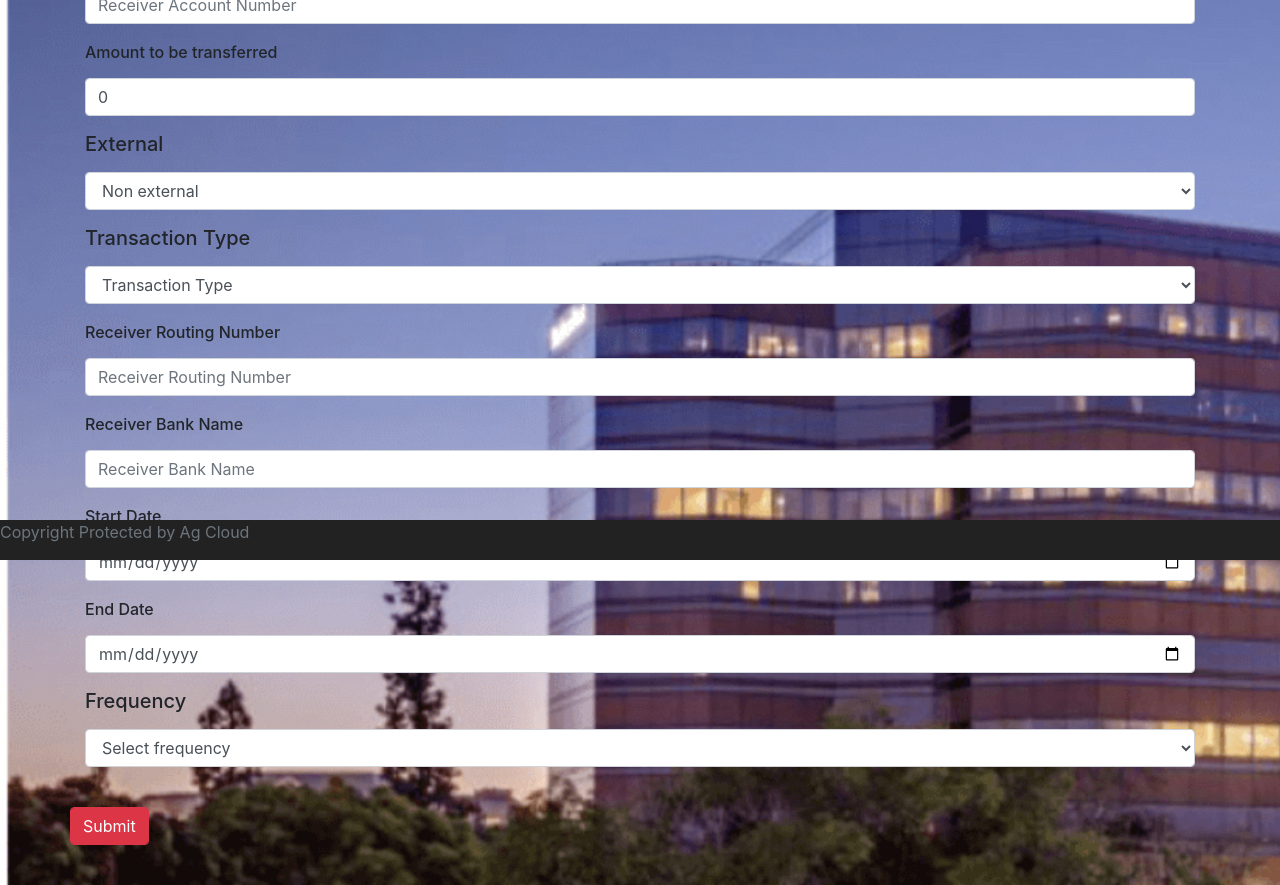
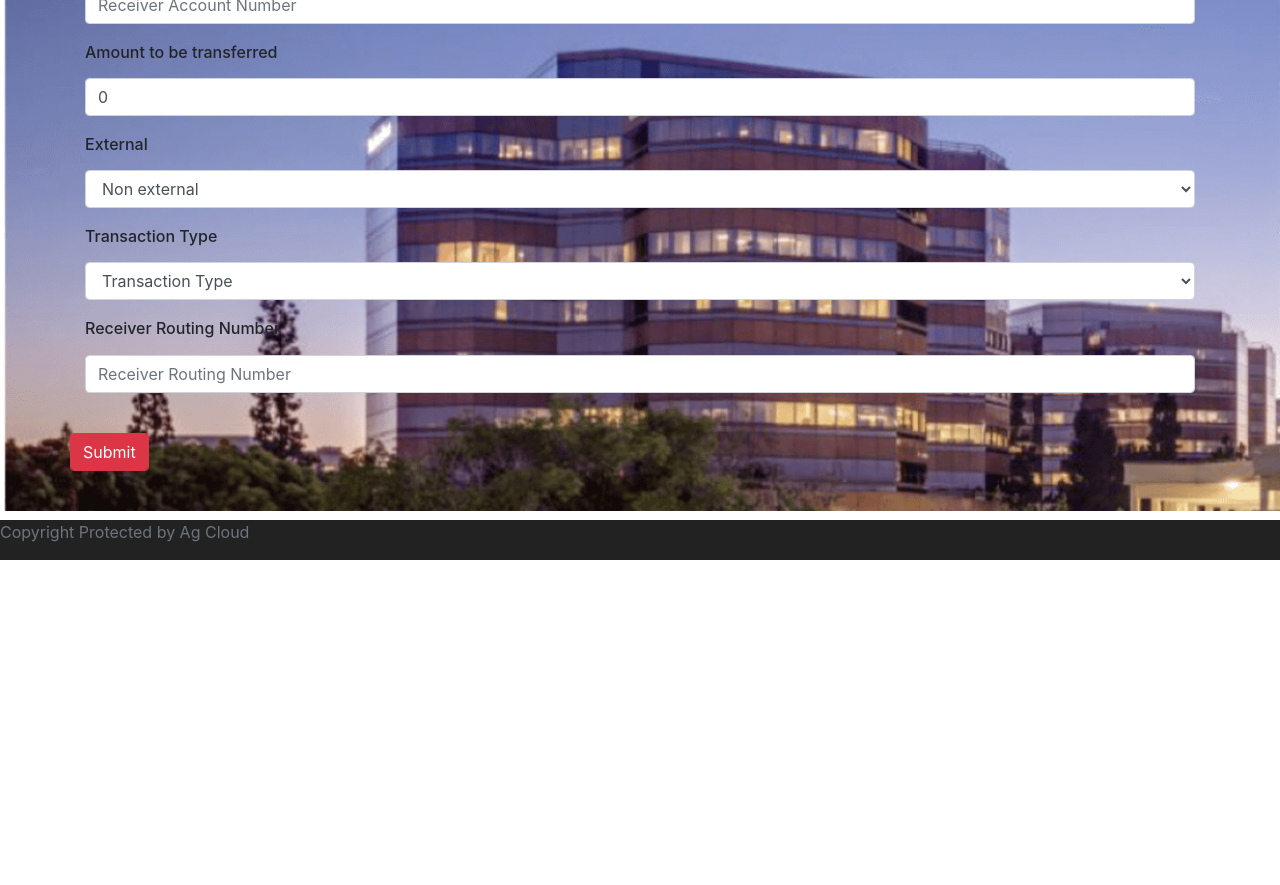
Before and after one commit to kumarrishabh0289/bankOfUS, a React (Create React App) app in the folder frontend/: page /transaction in a window 1280 px wide. Shown: the part 240-1125 px from the top of the page. After the commit the page ends 800 px from the top, so only its background shows below. Built offline with nearby package versions, Linux system fonts and the light colour scheme.

Commit message:
changes in transaction frontend

```diff
--- a/frontend/src/components/AgCloud/TransactionComponent.jsx
+++ b/frontend/src/components/AgCloud/TransactionComponent.jsx
@@ -135,7 +135,7 @@ class TransactionComponent extends Component {
                             <div className="col-sm-12 col-md-12">
 
                                 <div className="form-group">
-                                    <label htmlFor="where"><h5>External</h5></label>
+                                    <label htmlFor="where"><h6>External</h6></label>
                                     <select id="external" className="form-control" name="external" value={this.state.external} onChange={this.handleChange}>
                                         <option value="">Payee</option>
                                         <option value={true}>External</option>
@@ -152,7 +152,7 @@ class TransactionComponent extends Component {
                             <div className="col-sm-12 col-md-12">
 
                                 <div className="form-group">
-                                    <label htmlFor="where"><h5>Transaction Type</h5></label>
+                                    <label htmlFor="where"><h6>Transaction Type</h6></label>
                                     <select id="transactiontype" className="form-control" name="transactiontype" value={this.state.transactiontype} onChange={this.handleChange}>
                                         <option value="">Transaction Type</option>
                                         <option value="Recurring">Recurring</option>
@@ -176,6 +176,7 @@ class TransactionComponent extends Component {
                             </div>
 
                         </div>
+                        {this.state.external && (
                         <div className="row" >
 
                             <div className="col-sm-12 col-md-12">
@@ -189,12 +190,13 @@ class TransactionComponent extends Component {
                             </div>
 
                         </div>
+                        )}
 
 
 
 
 
-                        <div className="row" >
+                        {this.state.transactiontype=="Recurring" && (<div className="row" >
 
                             <div className="col-sm-12 col-md-12">
 
@@ -206,8 +208,8 @@ class TransactionComponent extends Component {
 
                             </div>
 
-                        </div>
-                        <div className="row" >
+                        </div>)}
+                        {this.state.transactiontype=="Recurring" && (<div className="row" >
 
                             <div className="col-sm-12 col-md-12">
 
@@ -219,14 +221,14 @@ class TransactionComponent extends Component {
 
                             </div>
 
-                        </div>
+                        </div>)}
 
-                        <div className="row" >
+                        {this.state.transactiontype=="Recurring" && (<div className="row" >
 
                             <div className="col-sm-12 col-md-12">
 
                                 <div className="form-group">
-                                    <label htmlFor="where"><h5>Frequency</h5></label>
+                                    <label htmlFor="where"><h6>Frequency</h6></label>
                                     <select id="frequency" className="form-control" name="frequency" value={this.state.frequency} onChange={this.handleChange}>
                                         <option value="">Select frequency</option>
                                         <option value="PerMonth">Per Month</option>
@@ -237,6 +239,7 @@ class TransactionComponent extends Component {
                             </div>
 
                         </div>
+                        )}
                         <div className="row" >
 
 
```
